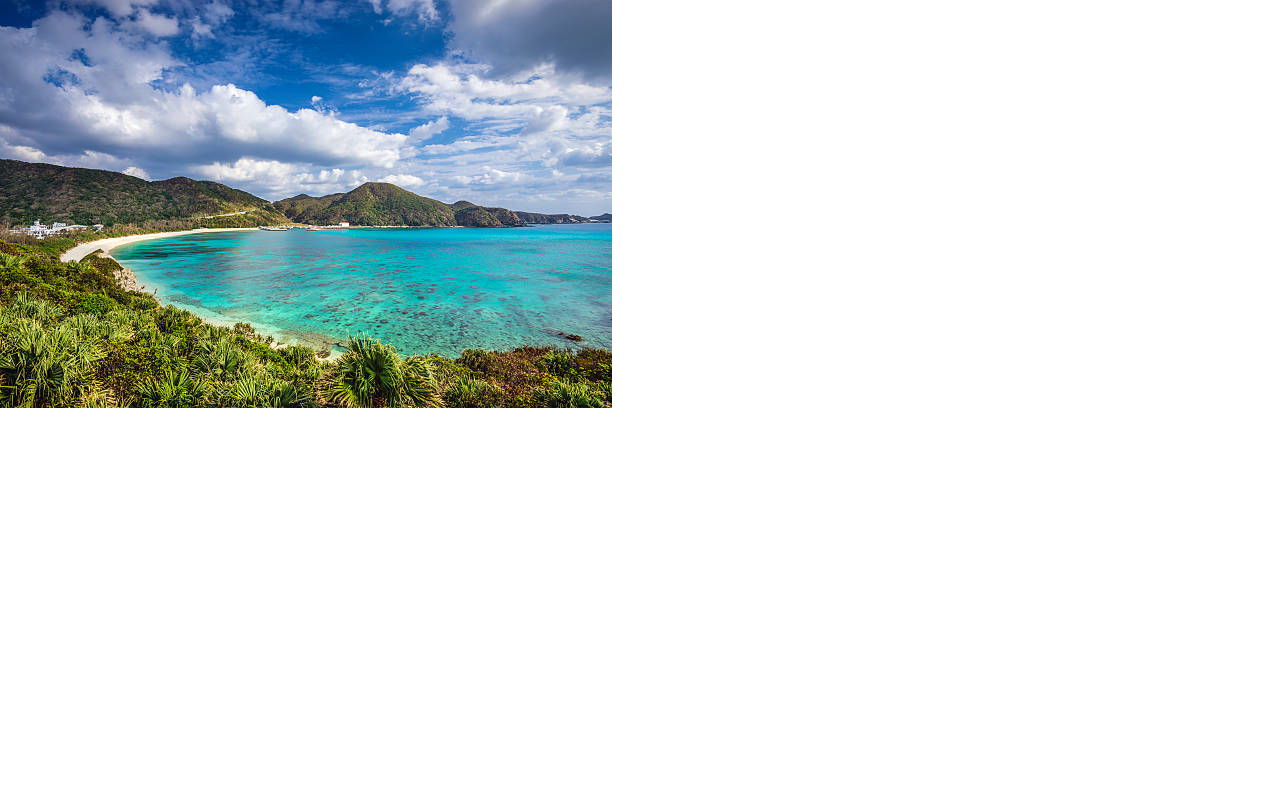
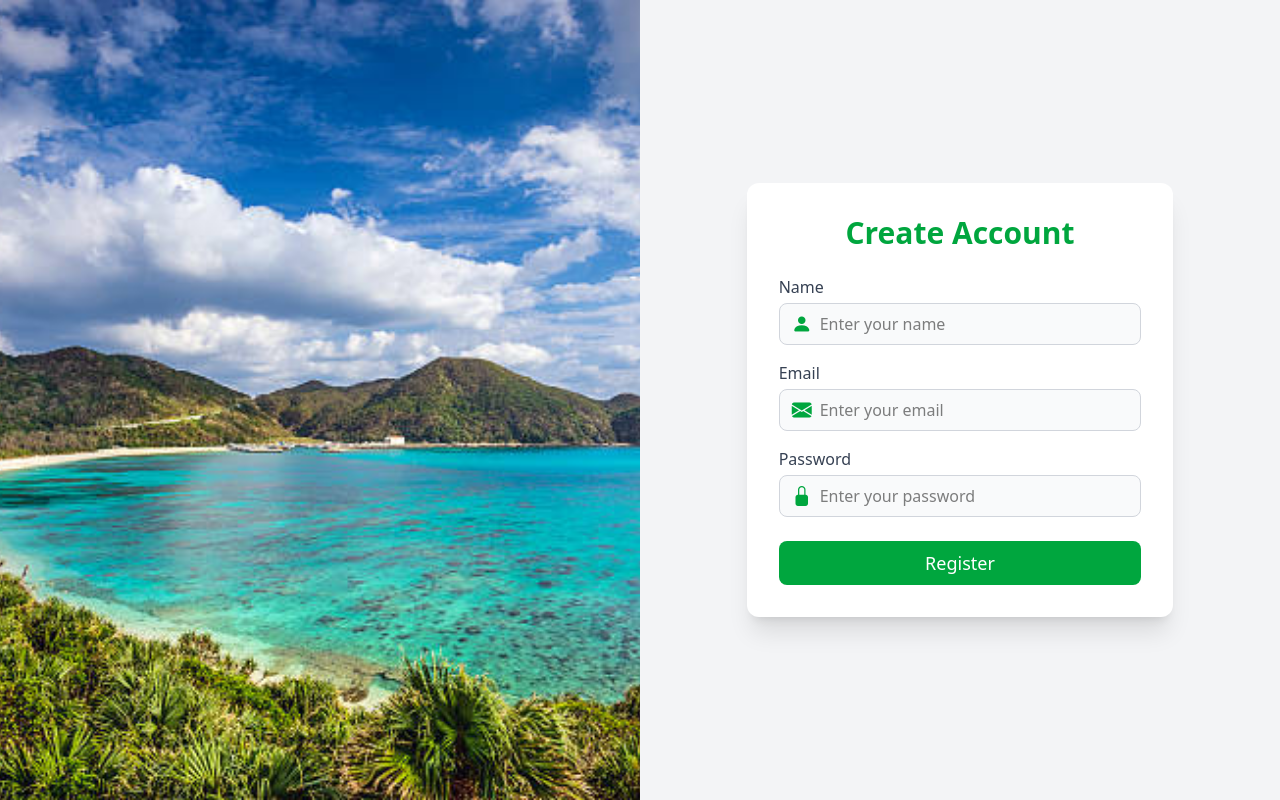
Before and after one commit to PAMARTHILVSIVANAGESWARARAO/TouristAndTravellismFrontend, a React (Vite) app: page /register in a window 1280 px wide. Built offline with nearby package versions, Linux system fonts and the light colour scheme; a web font is replaced by a local one.

Commit message:
Registeration

```diff
--- a/src/Components/Register.jsx
+++ b/src/Components/Register.jsx
@@ -1,17 +1,169 @@
-import React from 'react'
-import Background from '../assets/Background.jpg'
-function Register() {
+import React, { useState } from "react";
+import axios from "axios";
+import { useNavigate } from "react-router-dom";
+import Background from "../assets/Background.jpg";
+
+export default function Register() {
+  const navigate = useNavigate();
+
+  const [form, setForm] = useState({
+    name: "",
+    email: "",
+    password: "",
+  });
+
+  const [errors, setErrors] = useState({});
+  const [msg, setMsg] = useState({ type: "", text: "" });
+
+  const validate = () => {
+    let temp = {};
+
+    if (!form.name.trim()) temp.name = "Name is required";
+    else if (form.name.length < 3) temp.name = "Name must be at least 3 characters";
+
+    if (!form.email.trim()) temp.email = "Email is required";
+    else if (!/^\S+@\S+\.\S+$/.test(form.email))
+      temp.email = "Enter a valid email";
+
+    if (!form.password.trim()) temp.password = "Password is required";
+    else if (form.password.length < 6)
+      temp.password = "Password must be at least 6 characters";
+
+    setErrors(temp);
+    return Object.keys(temp).length === 0;
+  };
+
+  const handleChange = (e) => {
+    setForm({ ...form, [e.target.name]: e.target.value });
+    setErrors({ ...errors, [e.target.name]: "" });
+  };
+
+  const handleSubmit = async (e) => {
+    e.preventDefault();
+    setMsg({ type: "", text: "" });
+
+    if (!validate()) return;
+
+    try {
+      const res = await axios.post(
+        "https://touristandtravelism.onrender.com/api/auth/register",
+        form,
+        { headers: { "Content-Type": "application/json" } }
+      );
+
+      setMsg({ type: "success", text: "Registration Successful!" });
+
+      setTimeout(() => {
+        navigate("/login");
+      }, 1500);
+
+    } catch (err) {
+      let message = "Registration Failed";
+
+      if (err.response?.data?.message) {
+        message = err.response.data.message;
+      }
+
+      setMsg({ type: "error", text: message });
+    }
+  };
+
   return (
-    <div>
+    <div className="w-full h-screen flex">
+      {/* Left Image */}
+      <div className="w-1/2 h-full hidden md:block">
+        <img src={Background} alt="bg" className="w-full h-full object-cover" />
+      </div>
 
-        <div className="img">
-            <img src={Background} alt="Background" />
-        </div>
-        <div className="form">
+      {/* Right Form */}
+      <div className="w-full md:w-1/2 flex items-center justify-center bg-gray-100">
+        <form
+          onSubmit={handleSubmit}
+          className="bg-white shadow-xl rounded-xl p-8 w-11/12 md:w-3/4 lg:w-2/3"
+        >
+          <h2 className="text-3xl font-bold mb-6 text-green-600 text-center">
+            Create Account
+          </h2>
 
-        </div>
+          {/* Success / Error Messages */}
+          {msg.text && (
+            <div
+              className={`mb-4 text-center py-2 rounded-lg ${
+                msg.type === "success"
+                  ? "bg-green-100 text-green-700 border border-green-400"
+                  : "bg-red-100 text-red-700 border border-red-400"
+              }`}
+            >
+              {msg.text}
+            </div>
+          )}
+
+          {/* Name */}
+          <div className="mb-4">
+            <label className="block text-gray-700 mb-1">Name</label>
+            <div className="flex items-center border border-gray-300 rounded-lg px-3 bg-gray-50">
+              <i className="bi bi-person-fill text-green-600 text-xl mr-2"></i>
+              <input
+                type="text"
+                name="name"
+                value={form.name}
+                onChange={handleChange}
+                placeholder="Enter your name"
+                className="w-full bg-transparent py-2 outline-none"
+              />
+            </div>
+            {errors.name && (
+              <p className="text-red-500 text-sm mt-1">{errors.name}</p>
+            )}
+          </div>
+
+          {/* Email */}
+          <div className="mb-4">
+            <label className="block text-gray-700 mb-1">Email</label>
+            <div className="flex items-center border border-gray-300 rounded-lg px-3 bg-gray-50">
+              <i className="bi bi-envelope-fill text-green-600 text-xl mr-2"></i>
+              <input
+                type="email"
+                name="email"
+                value={form.email}
+                onChange={handleChange}
+                placeholder="Enter your email"
+                className="w-full bg-transparent py-2 outline-none"
+              />
+            </div>
+            {errors.email && (
+              <p className="text-red-500 text-sm mt-1">{errors.email}</p>
+            )}
+          </div>
+
+          {/* Password */}
+          <div className="mb-6">
+            <label className="block text-gray-700 mb-1">Password</label>
+            <div className="flex items-center border border-gray-300 rounded-lg px-3 bg-gray-50">
+              <i className="bi bi-lock-fill text-green-600 text-xl mr-2"></i>
+              <input
+                type="password"
+                name="password"
+                value={form.password}
+                onChange={handleChange}
+                placeholder="Enter your password"
+                className="w-full bg-transparent py-2 outline-none"
+              />
+            </div>
+            {errors.password && (
+              <p className="text-red-500 text-sm mt-1">{errors.password}</p>
+            )}
+          </div>
+
+          {/* Button */}
+          <button
+            type="submit"
+            className="w-full bg-green-600 hover:bg-green-700 transition text-white py-2 rounded-lg text-lg"
+          >
+            Register
+          </button>
+        </form>
+      </div>
     </div>
-  )
+  );
 }
-
-export default Register
```
Also changed, not shown: src/assets/Eren-Yeager.png (added), src/assets/Mikasa-Ackerman.png (added).
